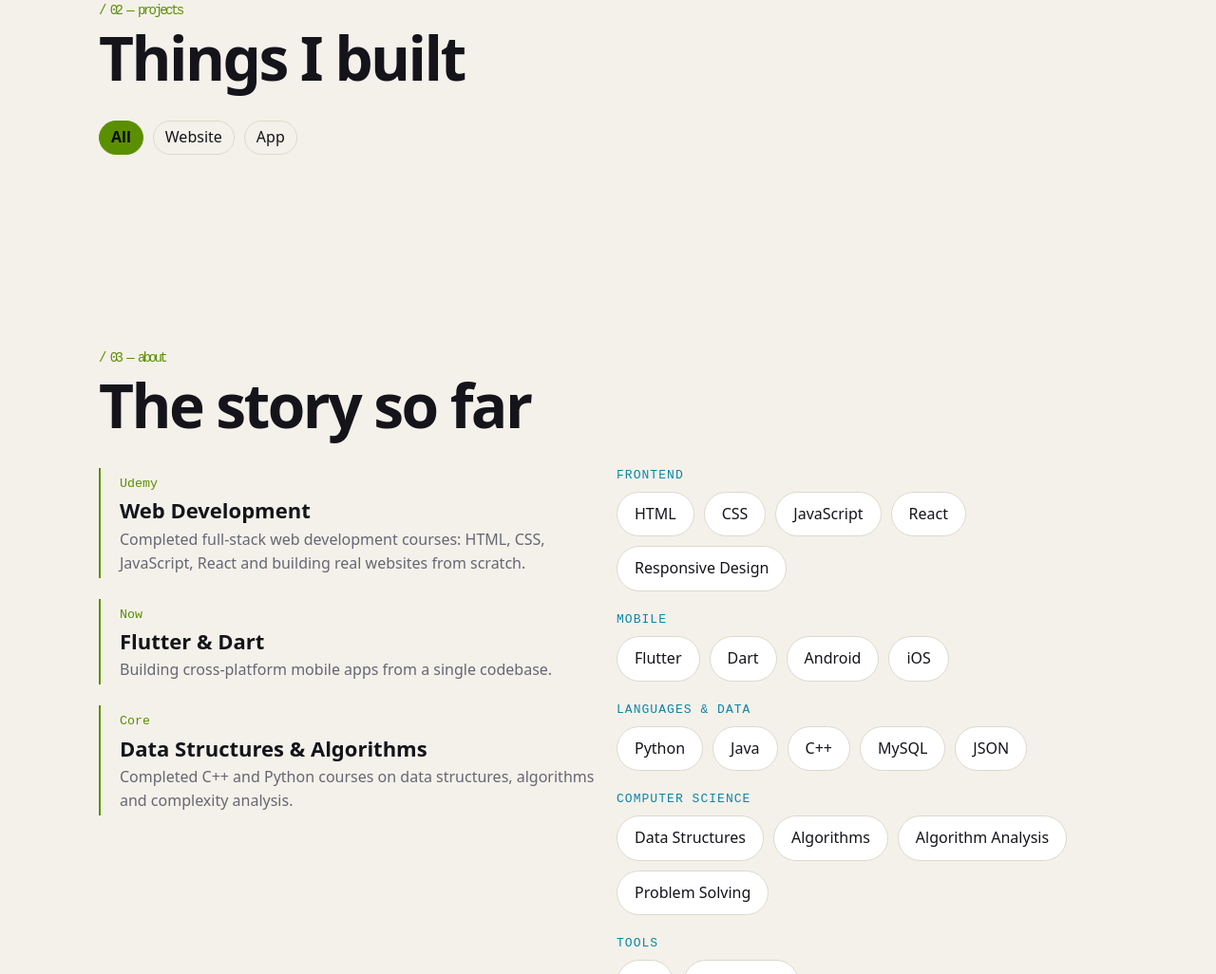
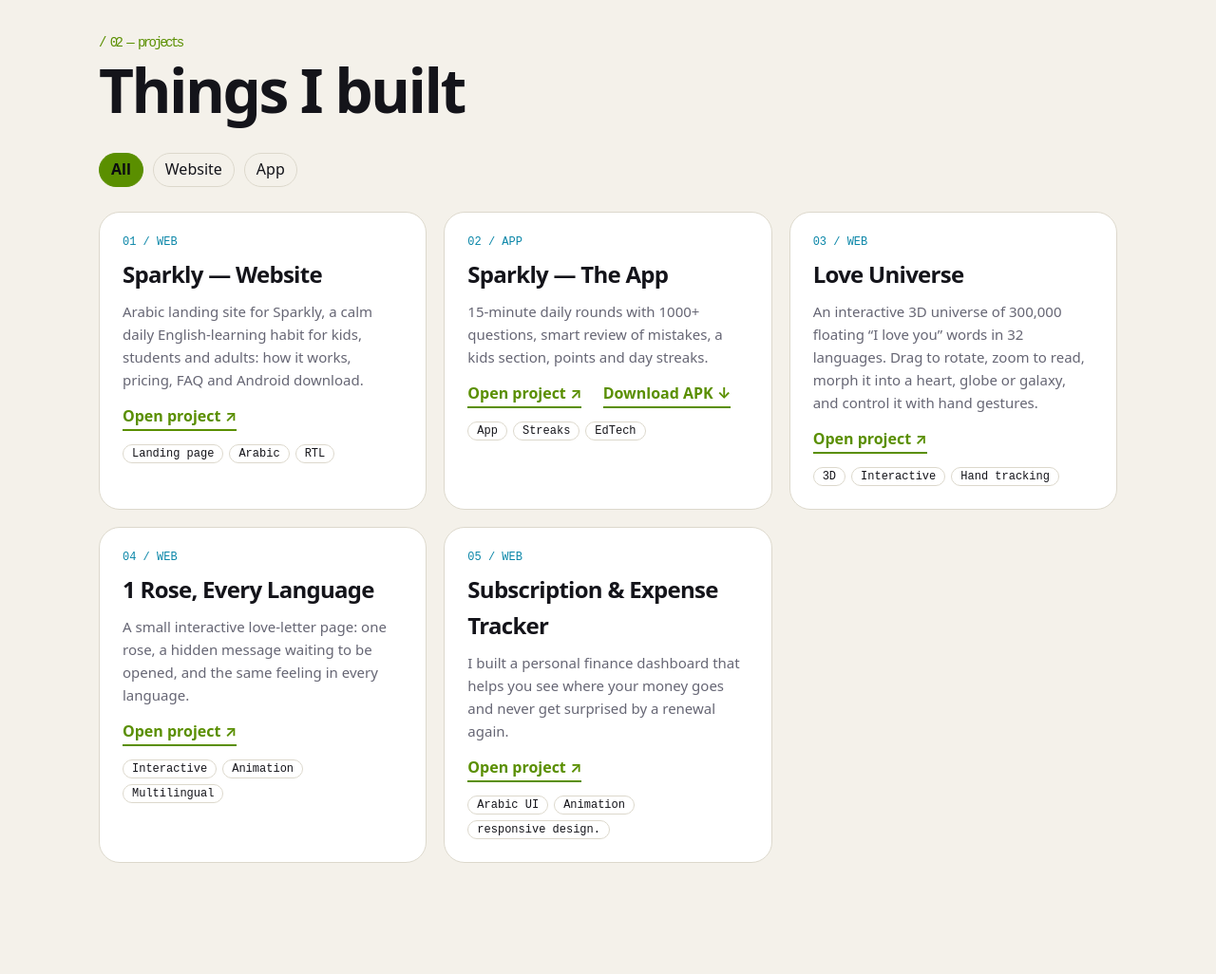
Before and after one commit to Hamoodasalim/MohammadCV, a plain HTML site: page index.html in a window 1280 px wide. Shown: the part 1774-2800 px from the top of the page at 95% size. Drawn offline with Linux system fonts and the light colour scheme.

Commit message:
Update index.html

```diff
--- a/index.html
+++ b/index.html
@@ -140,8 +140,8 @@ var PROJECTS=[
  {t:"Sparkly — Website",c:"web",u:"https://sparkly26.blogspot.com/",d:"Arabic landing site for Sparkly, a calm daily English-learning habit for kids, students and adults: how it works, pricing, FAQ and Android download.",s:["Landing page","Arabic","RTL"]},
  {t:"Sparkly — The App",c:"app",u:"https://kids.nashmicloud.com/app/",dl:"https://kids.nashmicloud.com/download/sparkly-kids.apk",d:"15-minute daily rounds with 1000+ questions, smart review of mistakes, a kids section, points and day streaks.",s:["App","Streaks","EdTech"]},
  {t:"Love Universe",c:"web",u:"https://hamoodasalim.github.io/love_university/",d:"An interactive 3D universe of 300,000 floating “I love you” words in 32 languages. Drag to rotate, zoom to read, morph it into a heart, globe or galaxy, and control it with hand gestures.",s:["3D","Interactive","Hand tracking"]},
- {t:"1 Rose, Every Language",c:"web",u:"https://hamoodasalim.github.io/1-rose-all-language/",d:"A small interactive love-letter page: one rose, a hidden message waiting to be opened, and the same feeling in every language.",s:["Interactive","Animation","Multilingual"]}
- {t:"Subscription & Expense Tracker",c:"web",u:"https://hamoodasalim.github.io/Subscription-Expense-Tracker-Web-App-/",d:"I built a personal finance dashboard that helps you see where your money goes and never get surprised by a renewal again."]}
+ {t:"1 Rose, Every Language",c:"web",u:"https://hamoodasalim.github.io/1-rose-all-language/",d:"A small interactive love-letter page: one rose, a hidden message waiting to be opened, and the same feeling in every language.",s:["Interactive","Animation","Multilingual"]},
+ {t:"Subscription & Expense Tracker",c:"web",u:"https://hamoodasalim.github.io/Subscription-Expense-Tracker-Web-App-/",d:"I built a personal finance dashboard that helps you see where your money goes and never get surprised by a renewal again.",s:["Arabic UI","Animation","responsive design."]}
 ];
 // ======================
 var D=864e5,now=new Date(),days=function(d){return Math.max(0,Math.floor((now-new Date(d))/D))};
```
